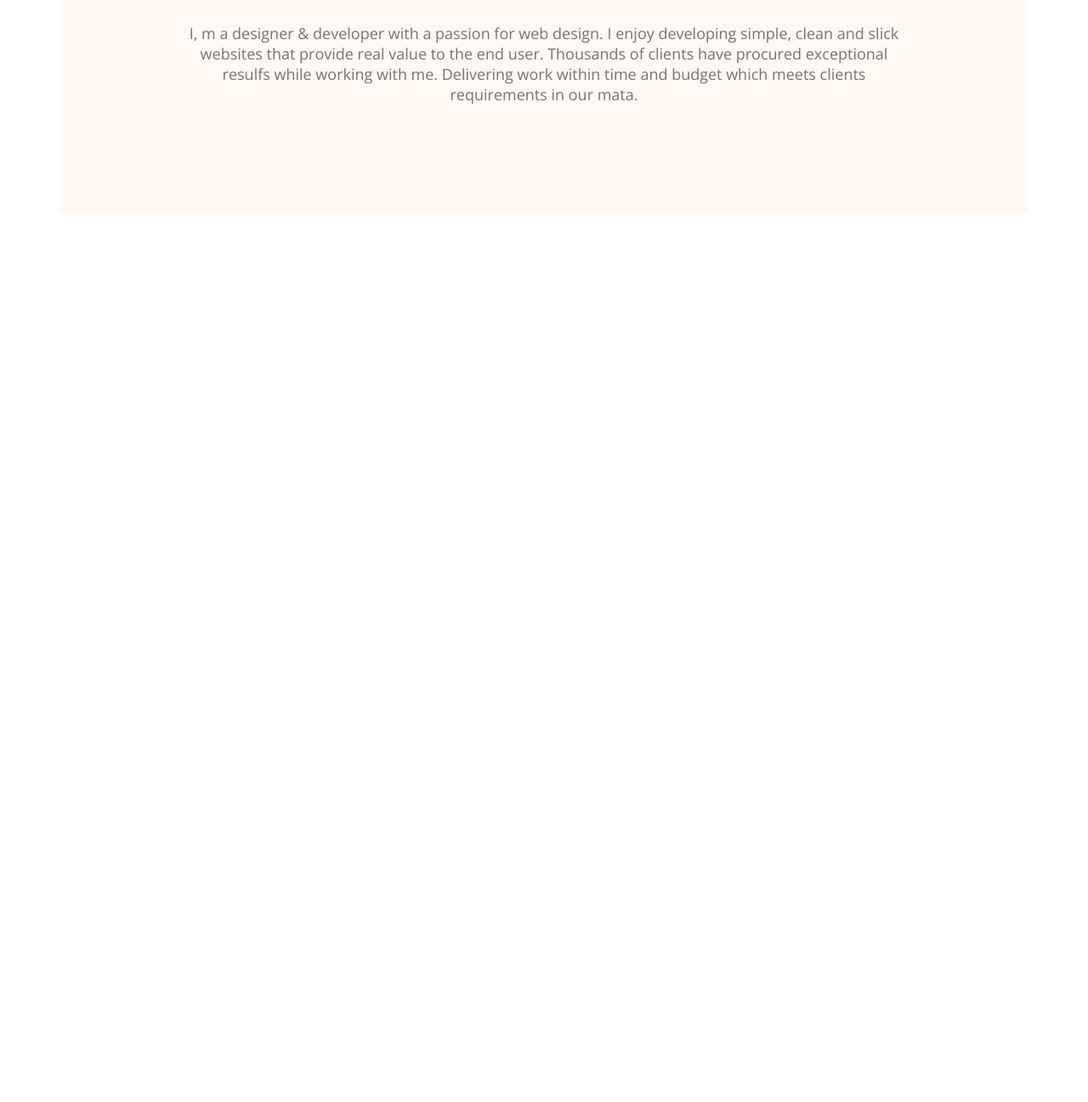
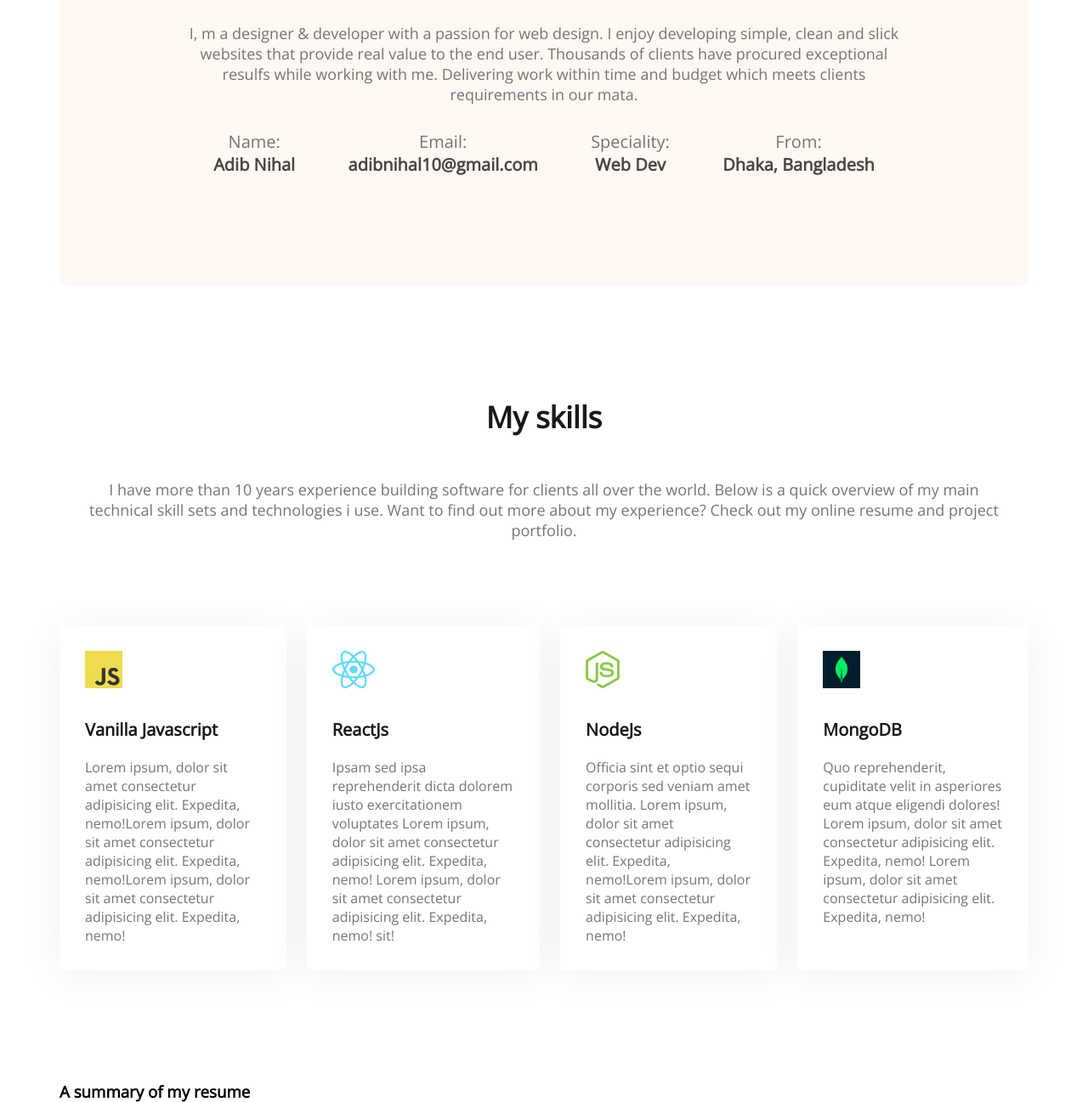
Before and after one commit to AdibNihal10/DEVELOPER-PORTFOLIO1, a plain HTML site: page index.html in a window 1280 px wide. Shown: the part 1152-2449 px from the top of the page at 85% size. Before the commit the page ends 1405 px from the top, so only its background shows below. Drawn offline with nearby package versions, Linux system fonts and the light colour scheme.

Commit message:
New Sections Added

```diff
--- a/index.html
+++ b/index.html
@@ -42,6 +42,24 @@
                 while working with me. Delivering work within time and budget which meets clients requirements in our
                 mata.</p>
             <div class="about-info-container">
+                <div class="about-info">
+                    <p class="info-title">Name:</p>
+                    <p class="info-description">Adib Nihal</p>
+                </div>
+                <div class="about-info">
+                    <p class="info-title">Email:</p>
+                    <p class="info-description">adibnihal10@gmail.com</p>
+                </div>
+                <div class="about-info">
+                    <p class="info-title">Speciality:</p>
+                    <p class="info-description">Web Dev</p>
+                </div>
+                <div class="about-info">
+                    <p class="info-title">From:</p>
+                    <p class="info-description">Dhaka, Bangladesh</p>
+                </div>
+
+
 
             </div>
             <!-- <table class="about-table">
@@ -63,6 +81,55 @@
                 </tbody>
             </table> -->
         </section>
+        <section class="My-Skills">
+            <h3 class="section-title">My skills</h3>
+            <p class="section-title-description"> I have more than 10 years experience building software for clients all
+                over the world. Below is a quick overview of my main technical skill sets and technologies i use. Want
+                to find out more about my experience? Check out my online resume and project portfolio.</p>
+
+            <div class="skills-container">
+                <div class="skills">
+                    <img src="images/icons/js.png" alt="Js icon">
+                    <p class="skill-title">Vanilla Javascript</p>
+                    <p class="skill-description">Lorem ipsum, dolor sit amet consectetur adipisicing elit. Expedita,
+                        nemo!Lorem ipsum, dolor sit amet consectetur adipisicing elit. Expedita,
+                        nemo!Lorem ipsum, dolor sit amet consectetur adipisicing elit. Expedita,
+                        nemo!
+                    </p>
+                </div>
+                <div class="skills">
+                    <img src="images/icons/react.png" alt="">
+                    <p class="skill-title">ReactJs</>
+                    <p class="skill-description">Ipsam sed ipsa reprehenderit dicta dolorem iusto exercitationem
+                        voluptates Lorem ipsum, dolor sit amet consectetur adipisicing elit. Expedita,
+                        nemo! Lorem ipsum, dolor sit amet consectetur adipisicing elit. Expedita,
+                        nemo!
+                        sit!</p>
+                </div>
+                <div class="skills">
+                    <img src="images/icons/nodejs.png" alt="">
+                    <p class="skill-title">NodeJs</p>
+                    <p class="skill-description">Officia sint et optio sequi corporis sed veniam amet mollitia. Lorem
+                        ipsum, dolor sit amet consectetur adipisicing elit. Expedita,
+                        nemo!Lorem ipsum, dolor sit amet consectetur adipisicing elit. Expedita,
+                        nemo!</p>
+                </div>
+                <div class="skills">
+                    <img src="images/icons/mongo.png" alt="">
+                    <p class="skill-title">MongoDB</p>
+                    <p class="skill-description">Quo reprehenderit, cupiditate velit in asperiores eum atque eligendi
+                        dolores! Lorem ipsum, dolor sit amet consectetur adipisicing elit. Expedita,
+                        nemo! Lorem ipsum, dolor sit amet consectetur adipisicing elit. Expedita,
+                        nemo!</p>
+                </div>
+            </div>
+        </section>
+        <section class="resume">
+            <h3 class="resume-header">A summary of my resume</h3>
+
+
+        </section>
+
     </main>
 
 </body>
--- a/portfolio.css
+++ b/portfolio.css
@@ -64,8 +64,10 @@ main {
   max-width: 1140px;
   margin: 0 auto;
 }
+section {
+  margin-top: 130px;
+}
 .about {
-  margin-top: 130px;
   background-color: #fff8f3;
   border-radius: 10px;
   padding: 130px 150px;
@@ -87,3 +89,57 @@ main {
 .about-table {
   padding: 30px 179px;
 }
+.about-info-container {
+  display: flex;
+  justify-content: space-around;
+  margin-top: 30px;
+}
+.info-title {
+  font-weight: 400;
+  font-size: 20px;
+  color: #757575;
+  text-align: center;
+}
+.info-description {
+  font-weight: 700;
+  font-size: 20px;
+  color: #474747;
+}
+
+.section-title {
+  font-weight: 700;
+  font-size: 35px;
+  text-align: center;
+  color: #181818;
+}
+.section-title-description {
+  margin-top: 30px;
+  margin-bottom: 80px;
+  text-align: center;
+  font-weight: 400;
+  font-size: 18px;
+  color: #757575;
+  padding: 20px;
+}
+.skills-container {
+  display: flex;
+  gap: 24px;
+}
+.skills {
+  background: #ffffff;
+  box-shadow: 0px 6px 50px rgba(0, 0, 0, 0.06);
+  border-radius: 5px;
+  padding: 30px;
+}
+.skill-title {
+  font-weight: 700;
+  font-size: 20px;
+  color: #181818;
+  margin-top: 30px;
+  margin-bottom: 20px;
+}
+.skill-description {
+  font-weight: 400;
+  font-size: 16px;
+  color: #757575;
+}
```
